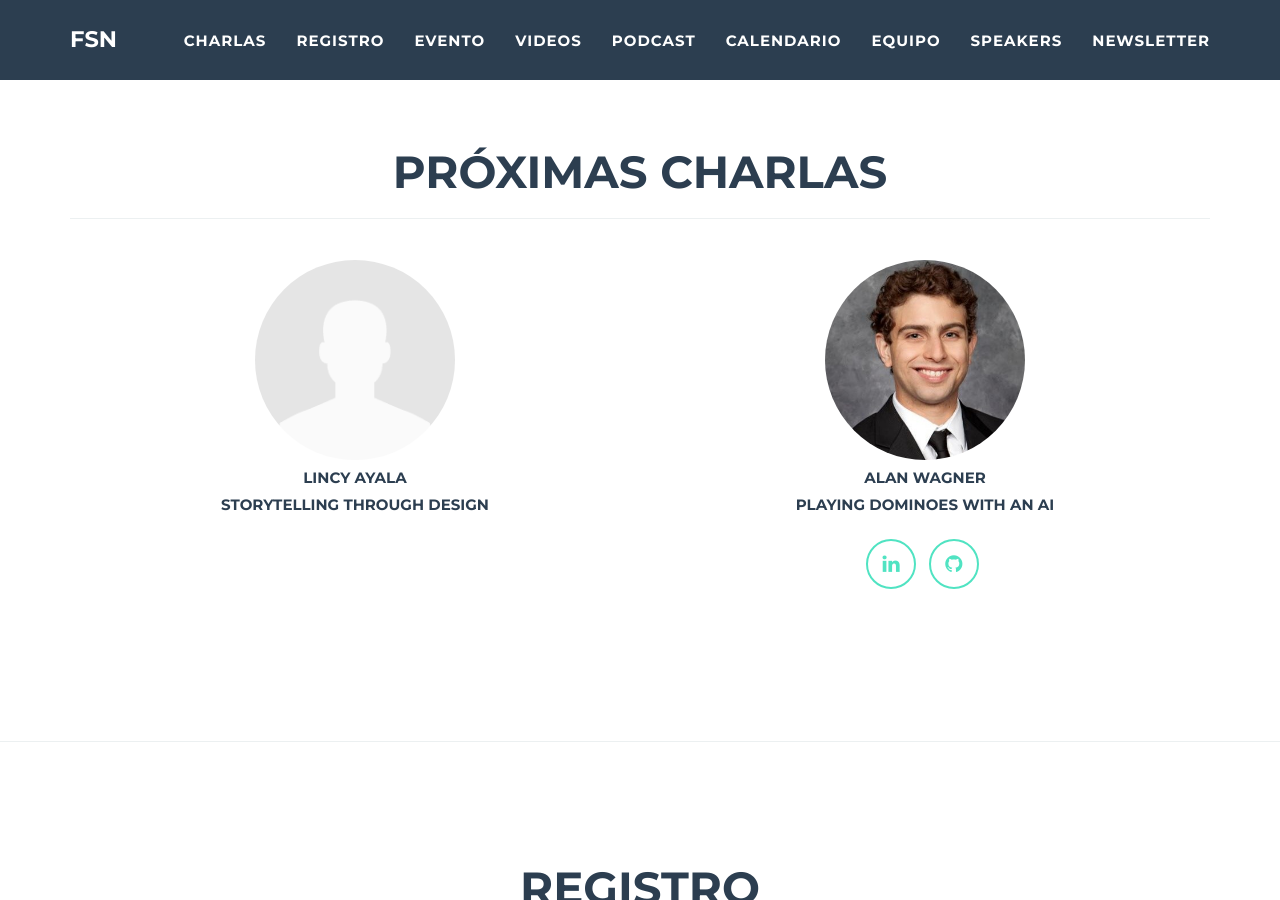
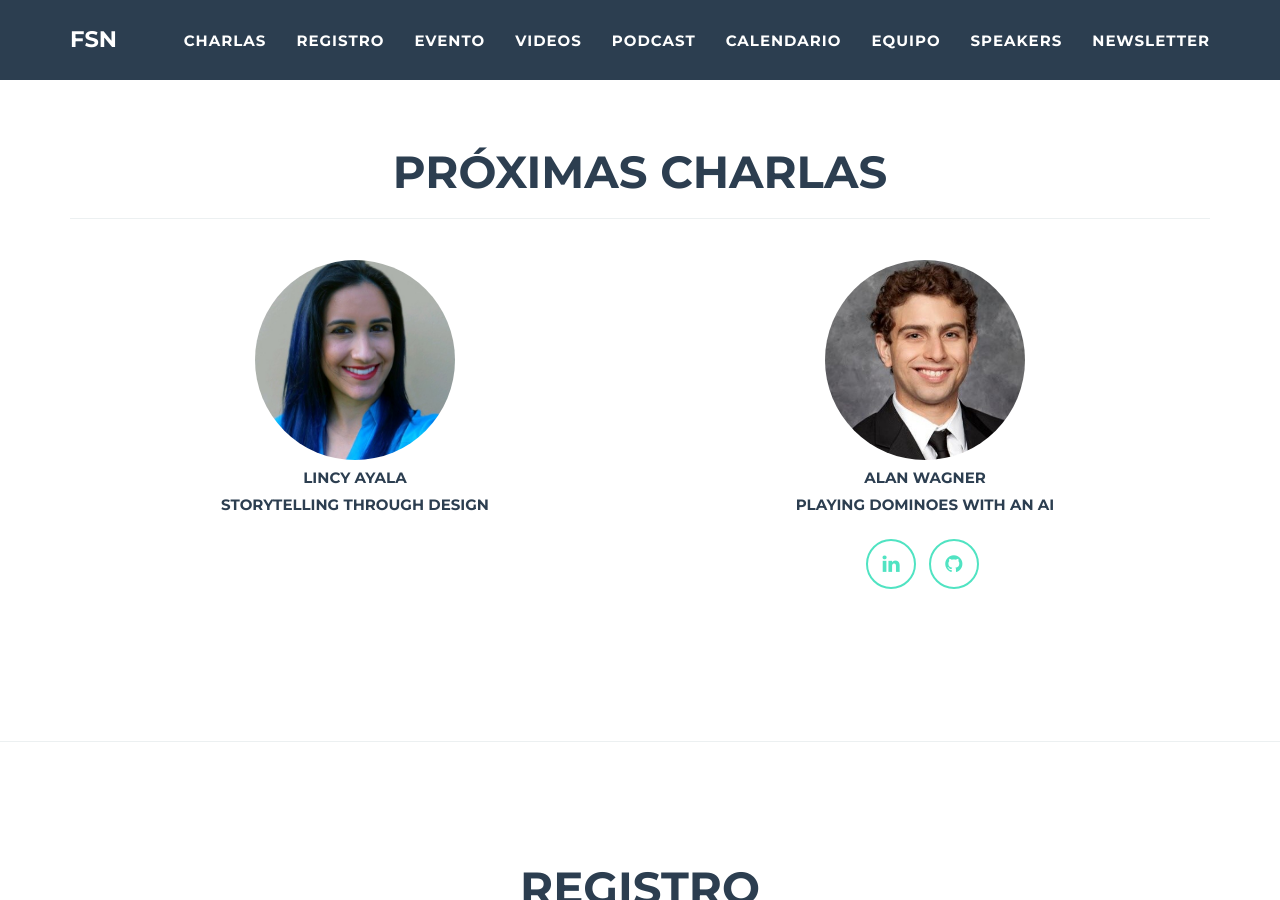
Before and after one commit to fullstacknights/fullstacknights.github.io, a Jekyll site: the page built from index.html, in a window 1280 px wide and 900 px high, scrolled down 780 px. Built offline with Jekyll 4.4.1, drawn with Linux system fonts in a browser that asks for light colours.

Commit message:
Adds new speaker image

```diff
--- a/_config.yml
+++ b/_config.yml
@@ -60,7 +60,7 @@ current_talks:
   speakers:
     - name: Lincy Ayala
       topic: "Storytelling through design"
-      img: img/empty-avatar.png
+      img: img/lincy.jpeg
 
     - name: Alan Wagner
       topic: "Playing Dominoes with an AI"
```
Also changed, not shown: img/lincy.jpeg (added).
